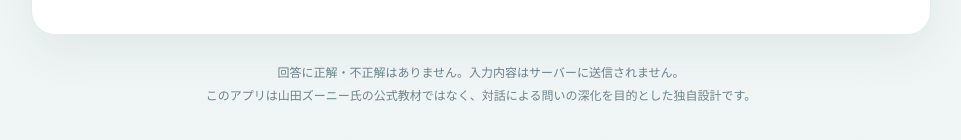
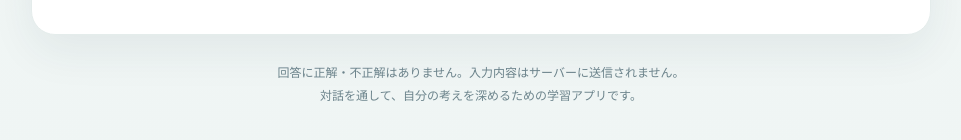
Before and after one commit to hideyoshi-a/toi-depth-coach, a plain HTML site: page index.html in a window 1280 px wide. Shown: the part 1240-1380 px from the top of the page, without its empty margins (159-1120 px from the left). Drawn offline with Linux system fonts and the light colour scheme.

Commit message:
Revise footer content for clarity
Updated footer text to clarify the app's purpose.

```diff
--- a/index.html
+++ b/index.html
@@ -16,7 +16,7 @@
 <section class="hero"><div class="eyebrow">THINKING JOURNEY</div><h1>その「気になる」を、<br>自分だけの問いに。</h1><p>正解を急がず、思いを確かめ、別の見方を試す。選択肢をタップするだけでも進める、問いを育てる小さな旅。</p></section>
 <div class="stage-line" aria-label="学習の段階"><span id="stage0" class="pill active">はじめに</span><span id="stage1" class="pill">① 明確にする</span><span id="stage2" class="pill">② 揺さぶる</span><span id="stage3" class="pill">③ 本質に迫る</span><span id="stage4" class="pill">振り返る</span></div>
 <main id="screen" aria-live="polite"></main>
-<div class="foot">回答に正解・不正解はありません。入力内容はサーバーに送信されません。<br>このアプリは山田ズーニー氏の公式教材ではなく、対話による問いの深化を目的とした独自設計です。</div>
+<div class="foot">回答に正解・不正解はありません。入力内容はサーバーに送信されません。<br>対話を通して、自分の考えを深めるための学習アプリです。</div>
 </div>
 <script>
 'use strict';
```
